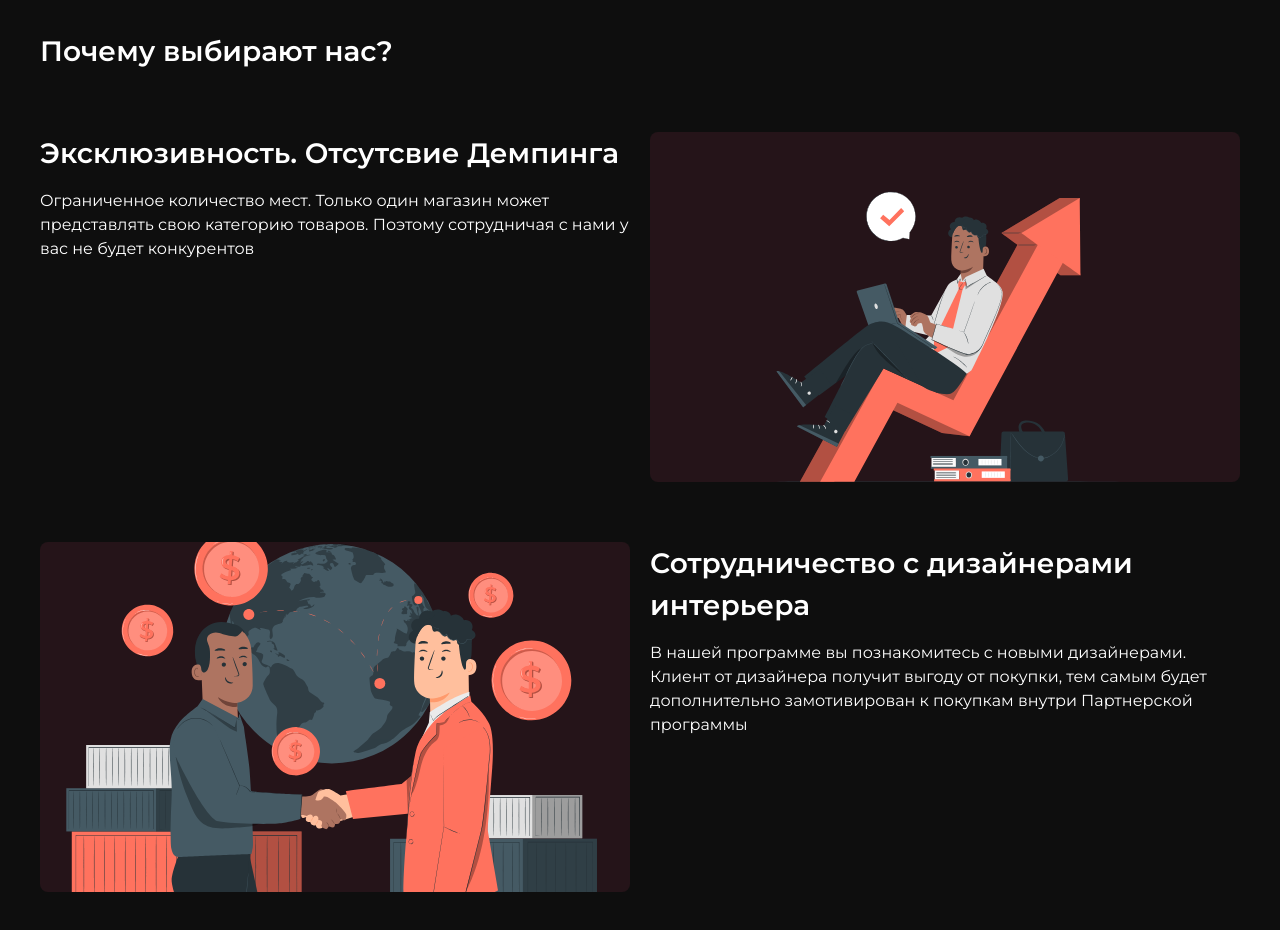
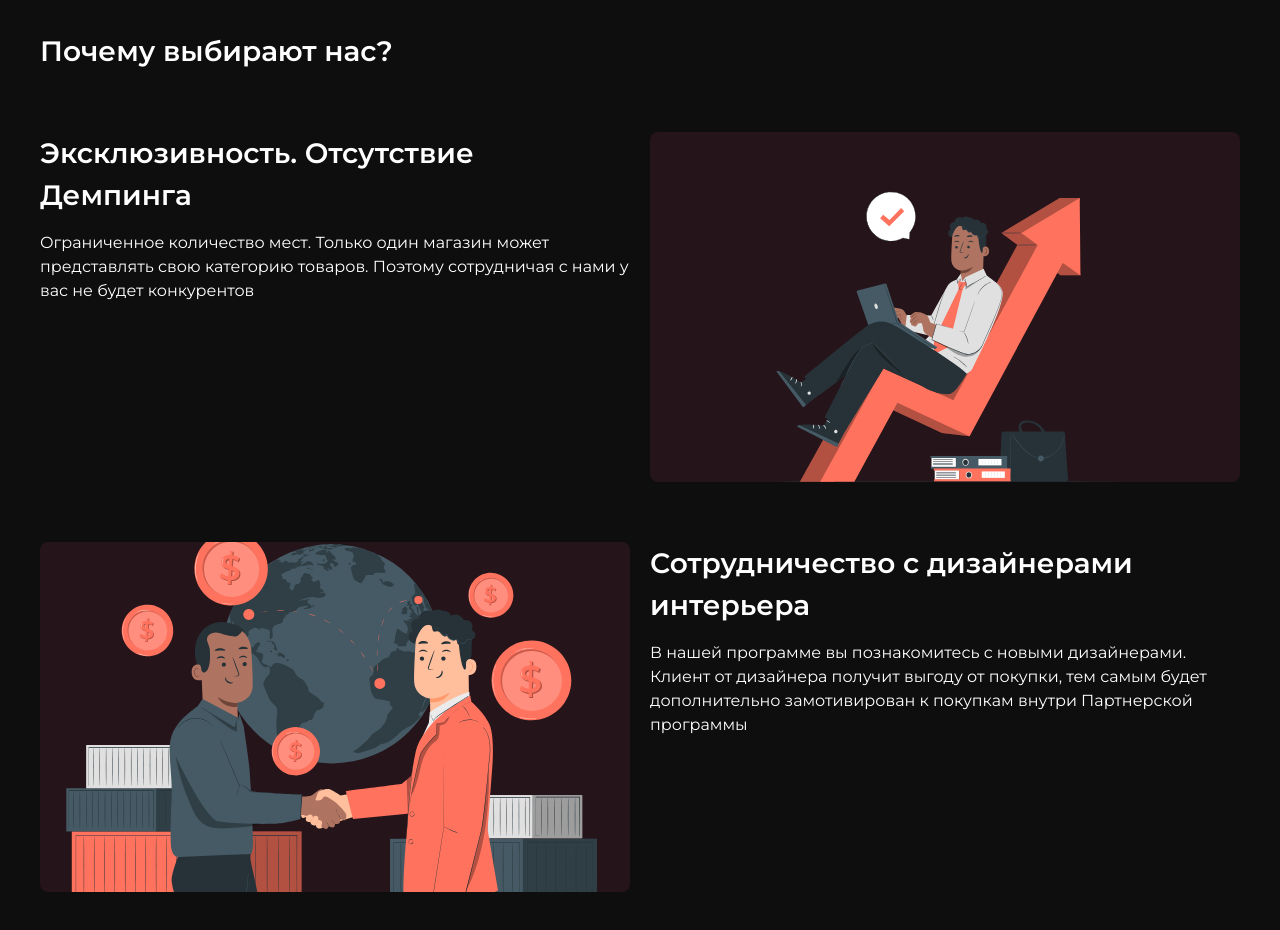
Before and after one commit to PAnanasik/landing, a Next.js app: page / in a window 1280 px wide. Shown: the part 1040-1970 px from the top of the page. Built offline with nearby package versions, Linux system fonts and the light colour scheme.

Commit message:
Update WhyUs.tsx

```diff
--- a/components-partner/WhyUs.tsx
+++ b/components-partner/WhyUs.tsx
@@ -25,7 +25,7 @@ const WhyUs = () => {
       >
         <div className="md:w-1/2 w-full">
           <h2 id="title" className="mb-[15px]">
-            Эксклюзивность. Отсутсвие Демпинга
+            Эксклюзивность. Отсутствие Демпинга
           </h2>
           <p>
             Ограниченное количество мест. Только один магазин может представлять
```
